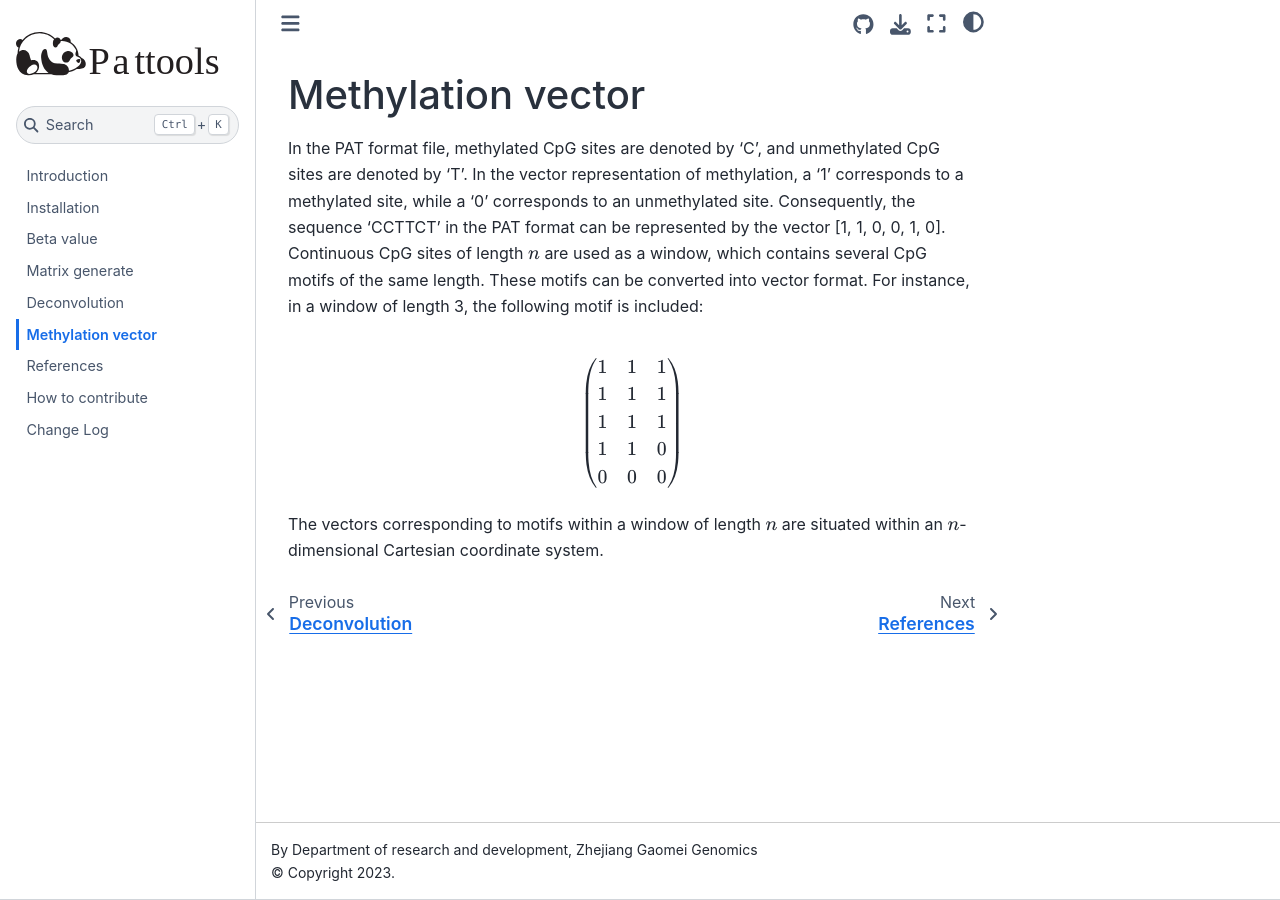
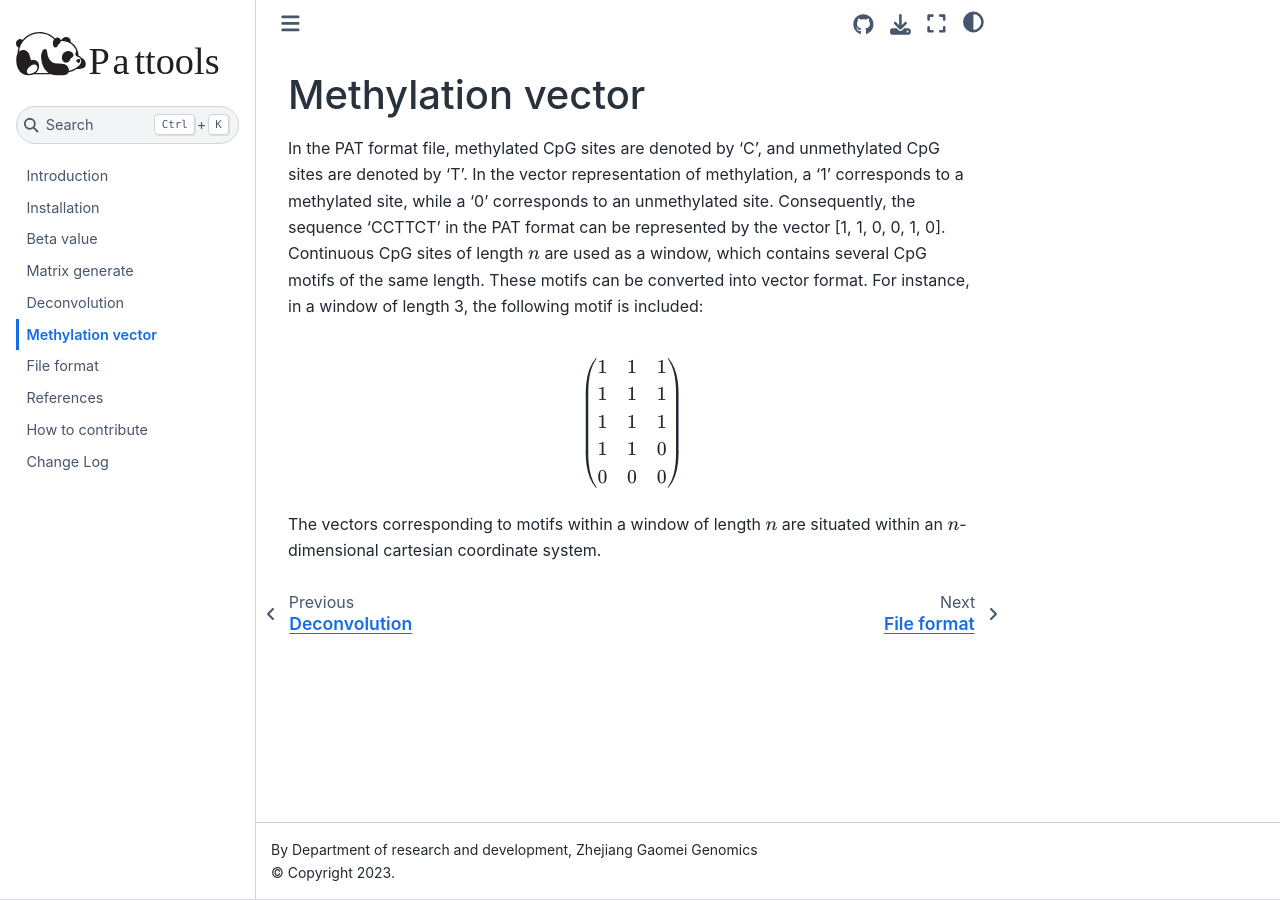
Before and after one commit to hcyvan/pattools, a Jupyter Book: the page built from docs/vector.md, in a window 1280 px wide. Built offline with Jupyter Book 1.0.4 settings and Sphinx 7.4.7 and the Sphinx Book theme 1.1.4, drawn with Linux system fonts in a browser that asks for light colours.

```diff
--- a/docs/_toc.yml
+++ b/docs/_toc.yml
@@ -9,6 +9,7 @@
 - file: matgen
 - file: deconvolution
 - file: vector
+- file: file_format
 - file: references
 - file: how_to_contribute
 - file: changelog
--- a/docs/vector.md
+++ b/docs/vector.md
@@ -1,6 +1,11 @@
 # Methylation vector
 
-In the PAT format file, methylated CpG sites are denoted by 'C', and unmethylated CpG sites are denoted by 'T'. In the vector representation of methylation, a '1' corresponds to a methylated site, while a '0' corresponds to an unmethylated site. Consequently, the sequence 'CCTTCT' in the PAT format can be represented by the vector [1, 1, 0, 0, 1, 0]. Continuous CpG sites of length $n$ are used as a window, which contains several CpG motifs of the same length. These motifs can be converted into vector format. For instance, in a window of length 3, the following motif is included:
+In the PAT format file, methylated CpG sites are denoted by 'C', and unmethylated CpG sites are
+denoted by 'T'. In the vector representation of methylation, a '1' corresponds to a methylated
+site, while a '0' corresponds to an unmethylated site. Consequently, the sequence 'CCTTCT' in the
+PAT format can be represented by the vector [1, 1, 0, 0, 1, 0]. Continuous CpG sites of length $n$
+are used as a window, which contains several CpG motifs of the same length. These motifs can be
+converted into vector format. For instance, in a window of length 3, the following motif is included:
 
 $$
 \begin{pmatrix}
@@ -12,4 +17,5 @@
 \end{pmatrix}
 $$
 
-The vectors corresponding to motifs within a window of length $n$ are situated within an $n$-dimensional Cartesian coordinate system.
+The vectors corresponding to motifs within a window of length $n$ are situated within an $n$-dimensional
+cartesian coordinate system.
```
Also changed, not shown: docs/README.md (+1 -1 lines), docs/file_format.md (added, +36 -0 lines), 3 other files.
